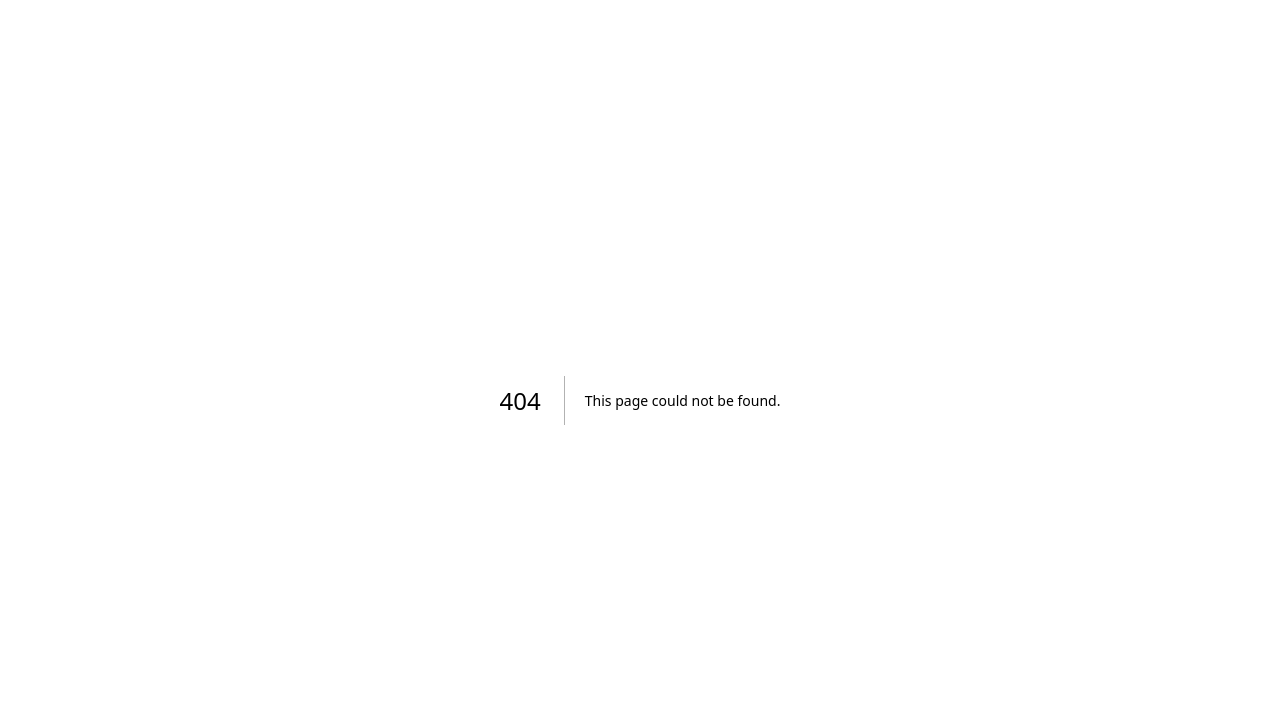
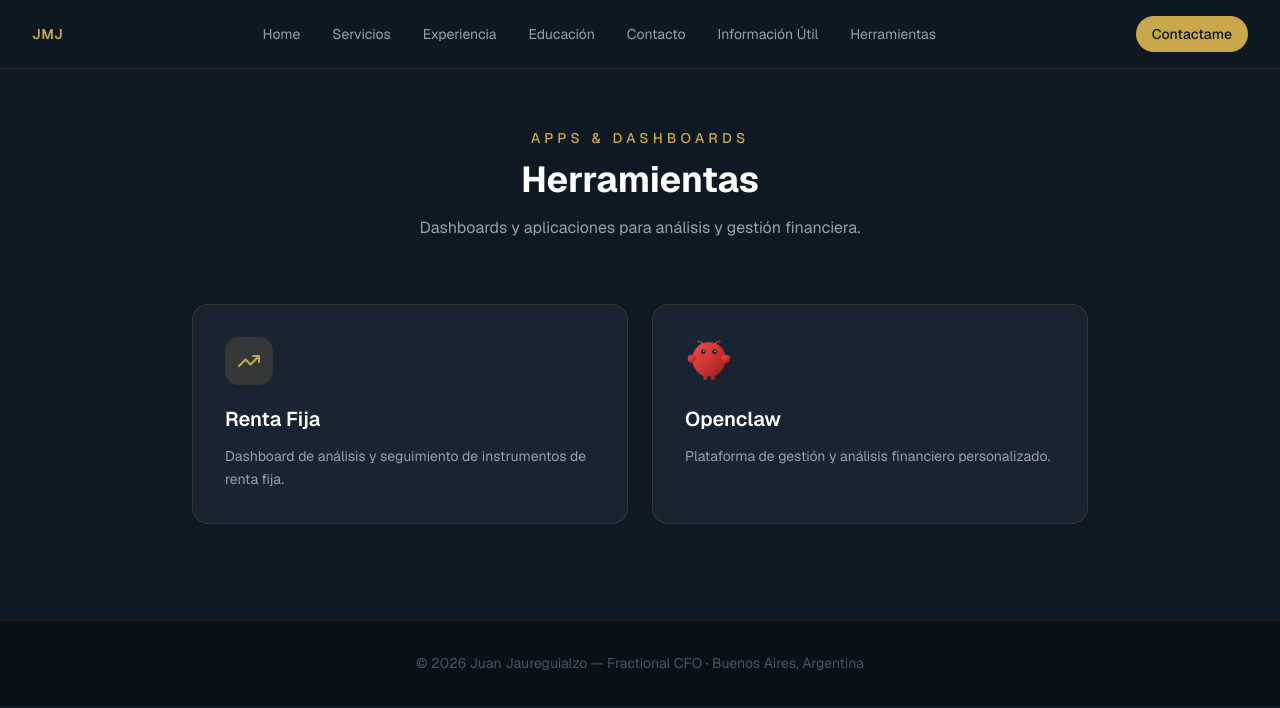
Before and after one commit to jmjaureg-rgb/mi-sitio, a Next.js app: page /herramientas in a window 1280 px wide. Before the commit this address had no page. Shown: the top 708 px of the page. Built offline with nearby package versions, Linux system fonts and the light colour scheme.

Commit message:
Add Herramientas hub page with Renta Fija and Openclaw cards

```diff
--- /dev/null
+++ b/app/herramientas/page.tsx
@@ -0,0 +1,73 @@
+import SiteNav from "@/components/site-nav";
+import { TrendingUp } from "lucide-react";
+
+const herramientas = [
+  {
+    titulo: "Renta Fija",
+    descripcion: "Dashboard de análisis y seguimiento de instrumentos de renta fija.",
+    href: "https://rentafija.jmjaure.com",
+    icon: (
+      <div className="w-12 h-12 rounded-xl flex items-center justify-center" style={{ backgroundColor: "rgba(201,168,76,0.15)" }}>
+        <TrendingUp className="w-6 h-6" style={{ color: "#c9a84c" }} />
+      </div>
+    ),
+  },
+  {
+    titulo: "Openclaw",
+    descripcion: "Plataforma de gestión y análisis financiero personalizado.",
+    href: "https://openclaw.jmjaure.com",
+    icon: (
+      <img src="/openclaw.png" alt="Openclaw" className="w-12 h-12 object-contain" />
+    ),
+  },
+];
+
+export default function Herramientas() {
+  return (
+    <div
+      className="min-h-screen text-white"
+      style={{ backgroundColor: "#0f1923", fontFamily: "var(--font-geist-sans)" }}
+    >
+      <SiteNav />
+
+      <section className="pt-32 pb-24 px-6">
+        <div className="max-w-4xl mx-auto">
+          <p className="text-sm font-medium tracking-[0.3em] uppercase mb-3 text-center" style={{ color: "#c9a84c" }}>
+            Apps & Dashboards
+          </p>
+          <h1 className="text-3xl md:text-4xl font-bold text-center text-white mb-4">
+            Herramientas
+          </h1>
+          <p className="text-gray-400 text-center mb-16 max-w-2xl mx-auto">
+            Dashboards y aplicaciones para análisis y gestión financiera.
+          </p>
+          <div className="grid grid-cols-1 md:grid-cols-2 gap-6">
+            {herramientas.map((h) => (
+              <a
+                key={h.titulo}
+                href={h.href}
+                target="_blank"
+                rel="noopener noreferrer"
+                className="group p-8 rounded-2xl transition-all hover:scale-[1.02]"
+                style={{ backgroundColor: "#1a2332", border: "1px solid rgba(201,168,76,0.15)" }}
+              >
+                <div className="mb-5">{h.icon}</div>
+                <h2 className="text-xl font-semibold text-white mb-3 group-hover:text-[#c9a84c] transition-colors">
+                  {h.titulo}
+                </h2>
+                <p className="text-gray-400 leading-relaxed text-sm">{h.descripcion}</p>
+              </a>
+            ))}
+          </div>
+        </div>
+      </section>
+
+      <footer
+        className="py-8 px-6 text-center text-sm text-gray-600"
+        style={{ backgroundColor: "#0a1018", borderTop: "1px solid rgba(201,168,76,0.1)" }}
+      >
+        <p>© 2026 Juan Jaureguialzo — Fractional CFO · Buenos Aires, Argentina</p>
+      </footer>
+    </div>
+  );
+}
--- a/components/site-nav.tsx
+++ b/components/site-nav.tsx
@@ -22,14 +22,9 @@ export default function SiteNav() {
         <Link href="/informacion-util" className="hover:text-white transition-colors">
           Información Útil
         </Link>
-        <a
-          href="https://rentafija.jmjaure.com"
-          target="_blank"
-          rel="noopener noreferrer"
-          className="hover:text-white transition-colors"
-        >
+        <Link href="/herramientas" className="hover:text-white transition-colors">
           Herramientas
-        </a>
+        </Link>
       </div>
       <a
         href="mailto:jmjaure@me.com"
```
Also changed, not shown: public/openclaw.png (added).
